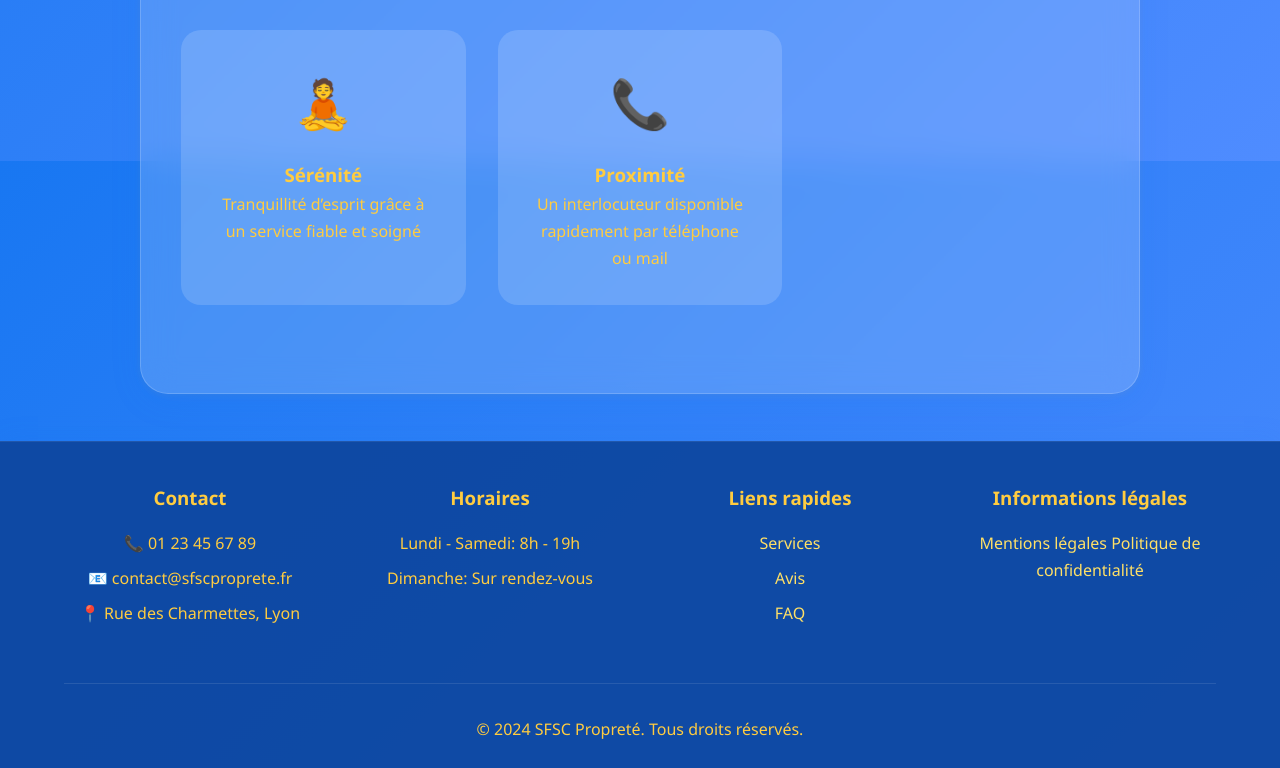
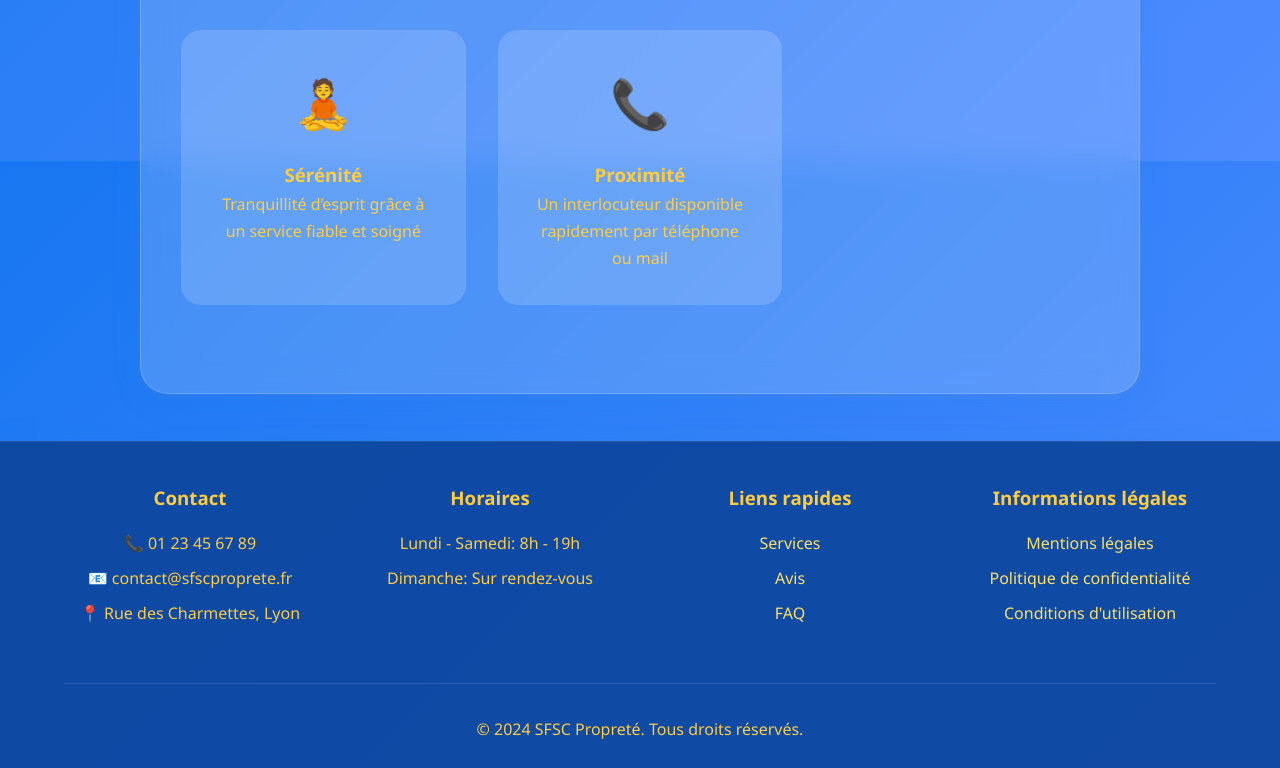
Before and after one commit to Perito009/SFSC_Pro-main, a plain HTML site: page about.html in a window 1280 px wide. Shown: the part 1439-2207 px from the top of the page. Drawn offline with Linux system fonts and the light colour scheme.

```diff
--- a/about.html
+++ b/about.html
@@ -99,10 +99,11 @@
                     <p><a href="#" onclick="showPage('testimonials')">Avis</a></p>
                     <p><a href="faq.html">FAQ</a></p>
                 </div>
-                <div class="footer-section">
+               <div class="footer-section">
                     <h3>Informations légales</h3>
-                    <a href="mentions-legales.html">Mentions légales</a>
-                    <a href="politique-confidentialite.html">Politique de confidentialité</a>
+                    <p><a href="mentions-legales.html">Mentions légales</a></p>
+                    <p><a href="politique-confidentialite.html">Politique de confidentialité</a></p>
+                    <p><a href="conditions-utilisation.html">Conditions d'utilisation</a></p>
                 </div>
             </div>
             <div class="footer-bottom">
```
Also changed, not shown: contact.html (+3 -3 lines).
